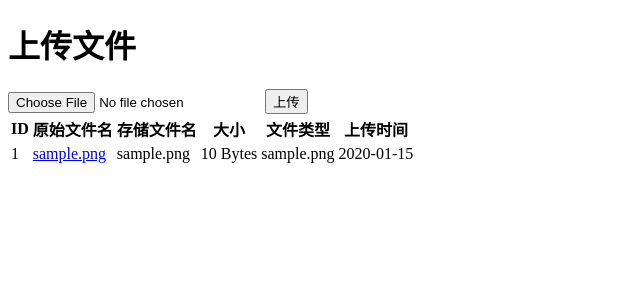
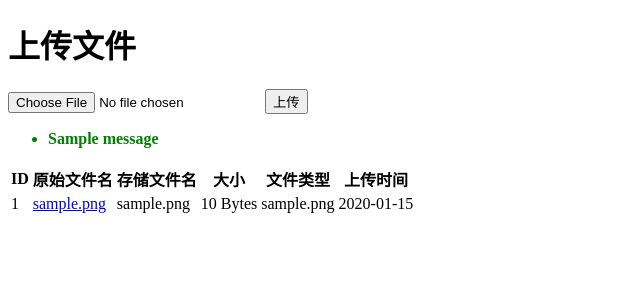
Before and after one commit to djh2203/fileledge, a Flask app: page / in a window 1280 px wide. Shown: the top 300 px of the page, without its empty margins (0-640 px from the left). Run offline with Flask 3, Linux system fonts and the light colour scheme; tables that the repository leaves empty hold one stand-in row (values such as "Sample post"); one stand-in notice (Sample message) is shown.

Commit message:
文件上传成功后保留在原页面

```diff
--- a/server.py
+++ b/server.py
@@ -4,11 +4,15 @@ from flask import Flask, request, render_template
 from werkzeug.utils import secure_filename
 import database
 from datetime import datetime
-from flask import Flask, request, render_template, send_from_directory
+from flask import Flask, request, render_template, send_from_directory, flash, redirect, url_for
+import secrets
+
+
 
 database.init_db()   # 启动时确保表存在
 
 app = Flask(__name__)
+app.secret_key = secrets.token_hex(16)   # 每次启动自动生成新的，或者固定写一个
 
 # ---------- 从 config.json 读取最大文件大小限制 ----------
 with open('config.json', 'r', encoding='utf-8') as f:
@@ -50,7 +54,9 @@ def upload_file():
     file.save(file_path)
     size = os.path.getsize(file_path)
     database.add_file_record(original_name, stored_filename, size, file.mimetype, file_path)
-    return f'文件 "{original_name}" 上传成功！'
+    flash(f'文件 "{original_name}" 上传成功！', 'success')
+    # 重定向回首页
+    return redirect(url_for('index'))
 
 @app.route('/files')
 def list_files():
--- a/templates/files.html
+++ b/templates/files.html
@@ -3,6 +3,8 @@
 <head>
     <title>已上传文件列表</title>
     <style>
+        .success { color: green; }
+        .error { color: red; }
     </style>
 </head>
 <body>
--- a/templates/index.html
+++ b/templates/index.html
@@ -3,6 +3,16 @@
 <head>
     <meta charset="UTF-8">
     <title>文件上传（最简版）</title>
+    <style>
+    .success {
+        color: green;
+        font-weight: bold;
+    }
+    .error {
+        color: red;
+        font-weight: bold;
+    }
+    </style>
 </head>
 <body>
     <h1>上传文件</h1>
@@ -10,6 +20,15 @@
         <input type="file" name="file" required>
         <button type="submit">上传</button>
     </form>
+    {% with messages = get_flashed_messages(with_categories=true) %}
+        {% if messages %}
+            <ul class="flashes">
+            {% for category, message in messages %}
+                <li class="{{ category }}">{{ message }}</li>
+            {% endfor %}
+            </ul>
+        {% endif %}
+    {% endwith %}
     {% if files %}
     <table>
         <tr>
```
